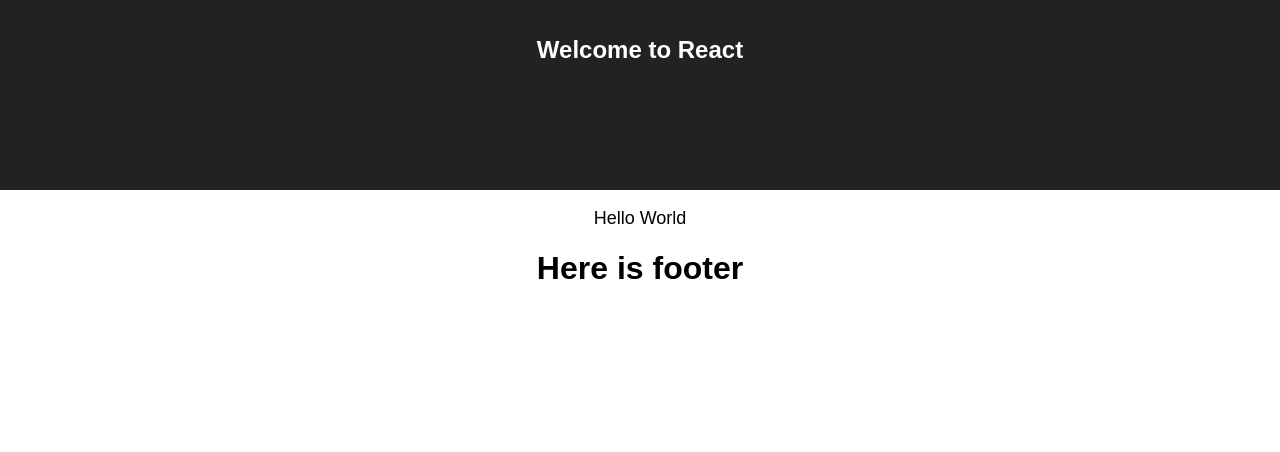
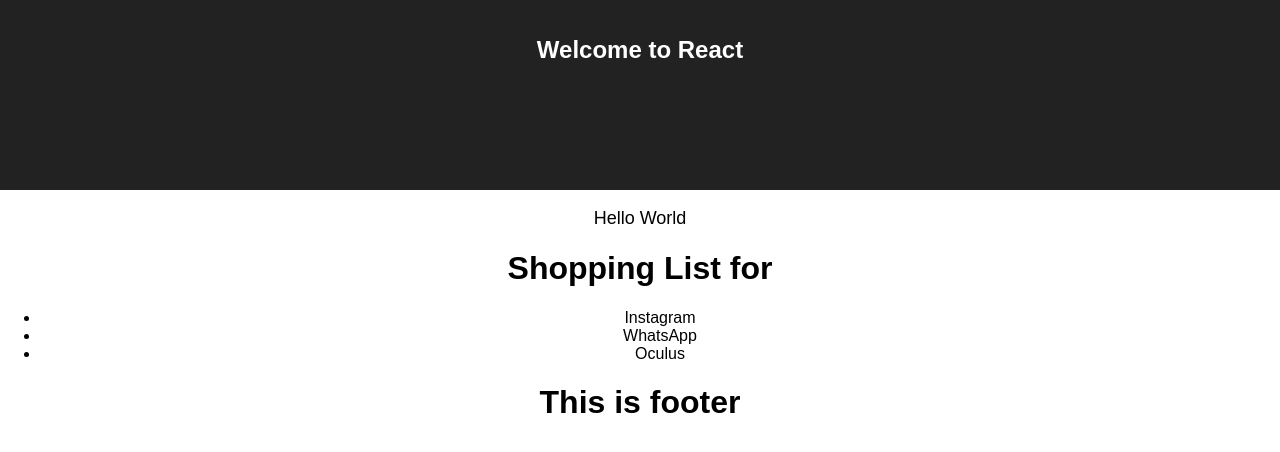
Before and after one commit to mulu14/ThesisReactproject, a React (Create React App) app: page / in a window 1280 px wide. Shown: the top 452 px of the page. Built offline with nearby package versions, Linux system fonts and the light colour scheme.

Commit message:
Profile and footer skeleten components are added

```diff
--- a/src/App.js
+++ b/src/App.js
@@ -1,5 +1,7 @@
 import React, { Component } from 'react';
 import logo from './logo.svg';
+import Profile from './components/Profile';
+import Footer from './footer/footer'
 import './App.css';
 
 class App extends Component {
@@ -12,7 +14,8 @@
         <p className="App-intro">
           Hello World
         </p>
-        <footer> <h1>  Here is footer</h1></footer>
+        <Profile/>
+        <Footer/>
       </div>
     );
   }
--- /dev/null
+++ b/src/components/Profile.js
@@ -0,0 +1,17 @@
+
+import React from 'react';
+
+export default class  Profile extends React.Component {
+  render() {
+    return (
+      <div className="shopping-list">
+        <h1>Shopping List for {this.props.name}</h1>
+        <ul>
+          <li>Instagram</li>
+          <li>WhatsApp</li>
+          <li>Oculus</li>
+        </ul>
+      </div>
+    );
+  }
+}
--- /dev/null
+++ b/src/footer/footer.js
@@ -0,0 +1,15 @@
+import React from 'react';
+
+
+const Footer =(props) =>{
+
+  return(
+
+    <div>
+      <h1> This is footer</h1>
+    </div>
+  )
+}
+
+
+export default Footer;
```
